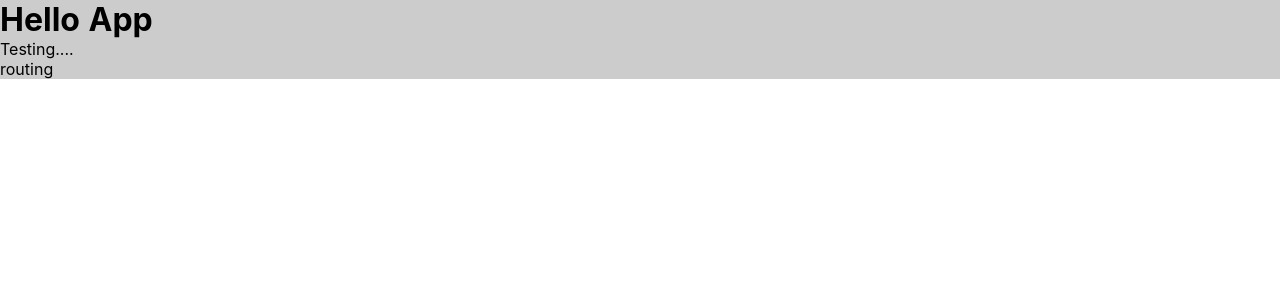
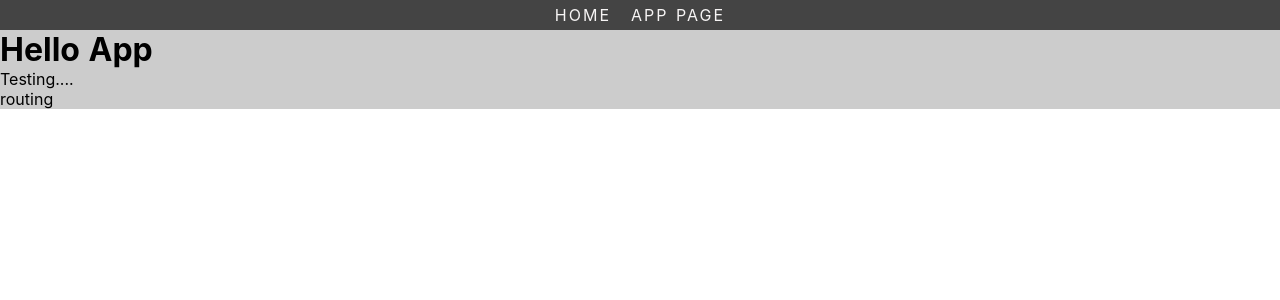
Before and after one commit to InceptionCode/vue-practice, a Nuxt app in the folder blog-vue/: page /App in a window 1280 px wide. Shown: the top 300 px of the page. Built offline with nearby package versions, Linux system fonts and the light colour scheme.

Commit message:
Created Nav component and Nav styling in sass. Other assets and utilities have been created for future use.

```diff
--- /dev/null
+++ b/blog-vue/assets/css/_components/_nav.sass
@@ -0,0 +1,18 @@
+nav
+  display: flex
+  justify-content: center
+  background: $theme-black
+  padding: 5px 0
+
+.nav-li
+  list-style: none
+  text-transform: uppercase
+  letter-spacing: 2px
+  transition: all 0.3s ease-in-out
+  margin: 0 10px
+  &:hover
+    transform: scale(1.05)
+    box-shadow: 0px 2px 1px -1px rgba(255, 255, 255,0.6)
+  a
+    text-decoration: none
+    color: $theme-white
--- a/blog-vue/assets/css/main.sass
+++ b/blog-vue/assets/css/main.sass
@@ -10,5 +10,6 @@
 
 // Components
 @import "_components/_app"
+@import "_components/_nav"
 
 // Third-party
--- a/blog-vue/assets/css/partials/variables.sass
+++ b/blog-vue/assets/css/partials/variables.sass
@@ -1 +1,3 @@
+$theme-black: #444
 $theme-gray: #ccc
+$theme-white: #f6f4f4
--- /dev/null
+++ b/blog-vue/assets/mixins/routes.js
@@ -0,0 +1,16 @@
+export default {
+  data() {
+    return {
+      routes: [
+        {
+          link: "/",
+          name: "home"
+        },
+        {
+          link: "/app",
+          name: "App Page"
+        }
+      ]
+    }
+  }
+}
--- /dev/null
+++ b/blog-vue/components/Nav.vue
@@ -0,0 +1,15 @@
+<template>
+  <nav>
+    <li v-for="route in routes"
+        :key="route.name"
+        class="nav-li">
+      <nuxt-link :to="route.link">{{route.name}}</nuxt-link>
+    </li>
+  </nav>
+</template>
+
+<script>
+export default {
+  props: ["routes"]
+}
+</script>
--- /dev/null
+++ b/blog-vue/pages/App/index.vue
@@ -0,0 +1,20 @@
+<template>
+  <div id="blog-home">
+    <Nav :routes="routes"></Nav>
+    <h1>Hello App</h1>
+    <p>Testing....</p>
+    <p>routing</p>
+  </div>
+</template>
+
+<script>
+import Routes from '~/assets/mixins/routes'
+import Nav from '~/components/Nav.vue'
+
+export default {
+  components: {
+    Nav
+  },
+  mixins: [Routes]
+}
+</script>
--- a/blog-vue/pages/app.vue
+++ /dev/null
@@ -1,13 +0,0 @@
-<template>
-  <div id="blog-home">
-    <h1>Hello App</h1>
-    <p>Testing....</p>
-    <p>routing</p>
-  </div>
-</template>
-
-<script>
-export default {
-
-}
-</script>
--- a/blog-vue/pages/index.vue
+++ b/blog-vue/pages/index.vue
@@ -1,8 +1,8 @@
 <template>
   <section class="container">
     <div>
-      <nuxt-link to="/app">App page</nuxt-link>
       <logo/>
+      <Nav :routes="routes"/>
       <h1 class="title">
         blog-vue
       </h1>
@@ -18,12 +18,16 @@
 </template>
 
 <script>
+import Routes from '~/assets/mixins/routes'
 import Logo from '~/components/Logo.vue'
+import Nav from '~/components/Nav.vue'
 
 export default {
   components: {
-    Logo
-  }
+    Logo,
+    Nav
+  },
+  mixins: [Routes],
 }
 </script>
 
```
